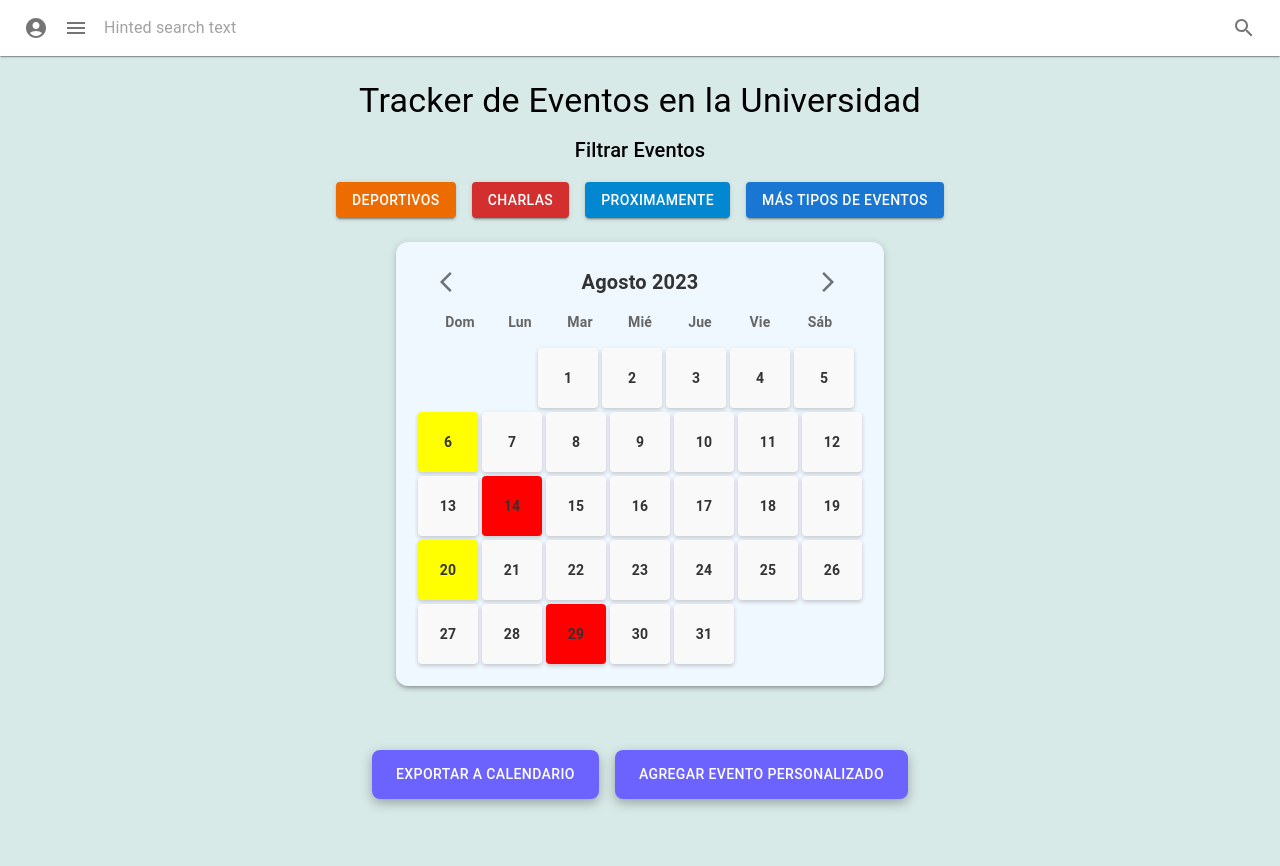
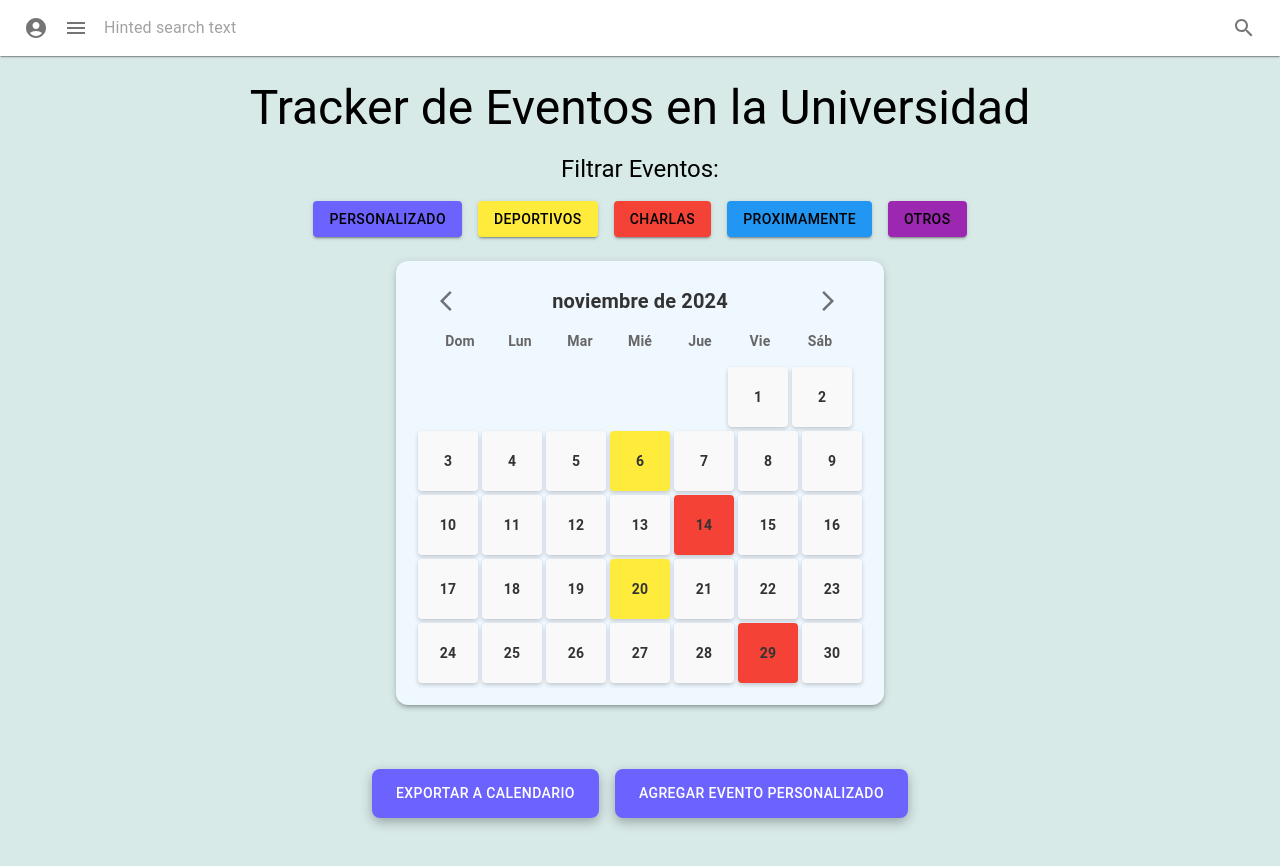
Before and after one commit to Kodamonkey/tracker-universitario, a React (Create React App) app: page / in a window 1280 px wide. Shown: the top 866 px of the page. Built offline with nearby package versions, Linux system fonts and the light colour scheme.

Commit message:
Se mejoran los estilos de los eventos y checklist, y mejores visuales

```diff
--- a/src/App.js
+++ b/src/App.js
@@ -16,42 +16,43 @@ import {
 import ExportButton from "./components/ExportButton";
 import AgregarEvento from "./components/AgregarEvento";
 
+// Inicialmente, los eventos están en `eventos` en lugar de `initialEventos` para poder modificarlos
 const initialEventos = {
-  "2023-08-06": {
+  "2024-11-06": {
     name: "Evento 1",
     type: "Deportivos",
     color: "yellow",
-    date: "2023-08-06",
+    date: "2024-11-06",
     hour: 10,
     minute: 0,
     description: "Evento deportivo en el campus",
     location: "Campo deportivo",
   },
-  "2023-08-14": {
+  "2024-11-14": {
     name: "Evento 2",
     type: "Charlas",
     color: "red",
-    date: "2023-08-14",
+    date: "2024-11-14",
     hour: 14,
     minute: 30,
     description: "Charla de motivación",
     location: "Auditorio",
   },
-  "2023-08-20": {
+  "2024-11-20": {
     name: "Evento 3",
     type: "Deportivos",
     color: "yellow",
-    date: "2023-08-20",
+    date: "2024-11-20",
     hour: 9,
     minute: 0,
     description: "Competencia interuniversitaria",
     location: "Estadio",
   },
-  "2023-08-29": {
+  "2024-11-29": {
     name: "Evento 4",
     type: "Charlas",
     color: "red",
-    date: "2023-08-29",
+    date: "2024-11-29",
     hour: 16,
     minute: 0,
     description: "Conferencia de tecnología",
@@ -60,7 +61,8 @@ const initialEventos = {
 };
 
 function App() {
-  const [visibleEventos, setVisibleEventos] = useState(initialEventos);
+  const [eventos, setEventos] = useState(initialEventos); // Estado para todos los eventos
+  const [visibleEventos, setVisibleEventos] = useState(initialEventos); // Eventos visibles según el filtro
   const [selectedEvent, setSelectedEvent] = useState(null);
   const [openDialog, setOpenDialog] = useState(false);
 
@@ -80,16 +82,29 @@ function App() {
     setOpenDialog(true);
   };
 
-  const handleSaveEvent = (event) => {
-    const dateKey = event.date;
+  const handleSaveEvent = (newEvent) => {
+    const dateKey = newEvent.date;
+
+    // Actualiza el estado `eventos` y `visibleEventos` con el nuevo evento
+    setEventos((prevEvents) => ({
+      ...prevEvents,
+      [dateKey]: {
+        ...newEvent,
+        type: "Personalizado", // Asegurarse de que el tipo sea "Personalizado"
+        color: "blue",
+      },
+    }));
+
     setVisibleEventos((prevEvents) => ({
       ...prevEvents,
       [dateKey]: {
-        ...event,
+        ...newEvent,
         type: "Personalizado",
         color: "blue",
       },
     }));
+
+    setOpenDialog(false); // Cierra el cuadro de diálogo después de guardar el evento
   };
 
   return (
@@ -99,11 +114,11 @@ function App() {
         maxWidth="md"
         sx={{ textAlign: "center", marginTop: 10, paddingBottom: 5 }}
       >
-        <Typography variant="h4" gutterBottom>
+        <Typography variant="h3" gutterBottom>
           Tracker de Eventos en la Universidad
         </Typography>
         <FiltroEventos
-          eventos={initialEventos}
+          eventos={eventos} // Pasa todos los eventos al componente FiltroEventos
           visibleEventos={visibleEventos}
           onFilterChange={handleFilterChange}
         />
@@ -131,13 +146,13 @@ function App() {
               color: "white",
               marginTop: 4,
               padding: "12px 24px",
-              boxShadow: "0px 4px 12px rgba(0, 0, 0, 0.3)", // Sombra para efecto de elevación
-              borderRadius: "8px", // Bordes redondeados
+              boxShadow: "0px 4px 12px rgba(0, 0, 0, 0.3)",
+              borderRadius: "8px",
               transition: "transform 0.2s ease, box-shadow 0.2s ease",
               "&:hover": {
                 backgroundColor: "#5753cc",
-                boxShadow: "0px 6px 16px rgba(0, 0, 0, 0.4)", // Sombra más intensa en hover
-                transform: "translateY(-2px)", // Efecto de elevación al hacer hover
+                boxShadow: "0px 6px 16px rgba(0, 0, 0, 0.4)",
+                transform: "translateY(-2px)",
               },
             }}
           >
--- a/src/components/CalendarioEventos.jsx
+++ b/src/components/CalendarioEventos.jsx
@@ -1,20 +1,54 @@
-import React from "react";
+import React, { useState } from "react";
 import { Paper, Typography, Box, IconButton } from "@mui/material";
 import ArrowBackIosIcon from "@mui/icons-material/ArrowBackIos";
 import ArrowForwardIosIcon from "@mui/icons-material/ArrowForwardIos";
 
+// Definimos los colores para cada tipo de evento
+const eventColors = {
+  Personalizado: "#6c63ff", // Morado
+  Deportivos: "#ffeb3b", // Amarillo
+  Charlas: "#f44336", // Rojo
+  Proximamente: "#2196f3", // Azul
+  Otros: "#9c27b0", // Púrpura
+};
+
 const CalendarioEventos = ({ eventos, onEventClick }) => {
   const diasDeLaSemana = ["Dom", "Lun", "Mar", "Mié", "Jue", "Vie", "Sáb"];
-  const mes = "Agosto";
-  const año = "2023";
   const cellSize = 60;
 
+  const [mes, setMes] = useState(10); // 7 para agosto (enero = 0)
+  const [año, setAño] = useState(2024);
+
+  // Obtener el primer día del mes actual y el número total de días en el mes
+  const primerDiaDeLaSemana = new Date(año, mes, 1).getDay();
+  const totalDias = new Date(año, mes + 1, 0).getDate();
+
+  // Función para cambiar al mes anterior
+  const handlePrevMonth = () => {
+    if (mes === 0) {
+      setMes(11);
+      setAño((prevAño) => prevAño - 1);
+    } else {
+      setMes((prevMes) => prevMes - 1);
+    }
+  };
+
+  // Función para cambiar al mes siguiente
+  const handleNextMonth = () => {
+    if (mes === 11) {
+      setMes(0);
+      setAño((prevAño) => prevAño + 1);
+    } else {
+      setMes((prevMes) => prevMes + 1);
+    }
+  };
+
+  // Renderizar el calendario
   const renderCalendar = () => {
-    const totalDias = 31;
     const calendario = [];
     let semana = [];
-    const primerDiaDeLaSemana = 2;
 
+    // Llenar los días vacíos al principio de la primera semana
     for (let i = 0; i < primerDiaDeLaSemana; i++) {
       semana.push(
         <div
@@ -24,10 +58,15 @@ const CalendarioEventos = ({ eventos, onEventClick }) => {
       );
     }
 
+    // Renderizar los días del mes
     for (let day = 1; day <= totalDias; day++) {
-      const dateKey = `2023-08-${String(day).padStart(2, "0")}`;
+      const dateKey = `${año}-${String(mes + 1).padStart(2, "0")}-${String(
+        day
+      ).padStart(2, "0")}`;
       const event = eventos[dateKey];
-      let bgColor = event ? event.color : "#f9f9f9";
+      const bgColor = event
+        ? eventColors[event.type] || event.color
+        : "#f9f9f9";
 
       semana.push(
         <Paper
@@ -57,9 +96,13 @@ const CalendarioEventos = ({ eventos, onEventClick }) => {
         </Paper>
       );
 
+      // Al completar una semana, agregarla al calendario y vaciar la fila
       if (semana.length === 7) {
         calendario.push(
-          <div key={`week-${calendario.length}`} style={{ display: "flex" }}>
+          <div
+            key={`week-${calendario.length}`}
+            style={{ display: "flex", justifyContent: "center" }}
+          >
             {semana}
           </div>
         );
@@ -67,9 +110,13 @@ const CalendarioEventos = ({ eventos, onEventClick }) => {
       }
     }
 
+    // Agregar la última semana si está incompleta
     if (semana.length > 0) {
       calendario.push(
-        <div key={`week-${calendario.length}`} style={{ display: "flex" }}>
+        <div
+          key={`week-${calendario.length}`}
+          style={{ display: "flex", justifyContent: "center" }}
+        >
           {semana}
         </div>
       );
@@ -99,13 +146,16 @@ const CalendarioEventos = ({ eventos, onEventClick }) => {
           padding: "0 16px",
         }}
       >
-        <IconButton>
+        <IconButton onClick={handlePrevMonth}>
           <ArrowBackIosIcon />
         </IconButton>
         <Typography variant="h6" fontWeight="bold" color="#333">
-          {mes} {año}
+          {new Date(año, mes).toLocaleString("es-ES", {
+            month: "long",
+            year: "numeric",
+          })}
         </Typography>
-        <IconButton>
+        <IconButton onClick={handleNextMonth}>
           <ArrowForwardIosIcon />
         </IconButton>
       </Box>
--- a/src/components/FiltroEventos.jsx
+++ b/src/components/FiltroEventos.jsx
@@ -1,3 +1,4 @@
+// FiltroEventos.jsx
 import React, { useState } from "react";
 import {
   Box,
@@ -18,7 +19,15 @@ const FiltroEventos = ({ eventos, visibleEventos, onFilterChange }) => {
   const [checklistItems, setChecklistItems] = useState([]);
   const [showChecklist, setShowChecklist] = useState(false);
 
-  // Maneja el cambio de visibilidad para cada evento en el checklist
+  // Define los colores para cada tipo de evento
+  const eventColors = {
+    Personalizado: "#6c63ff", // Color morado para eventos personalizados
+    Deportivos: "#ffeb3b", // Amarillo
+    Charlas: "#f44336", // Rojo
+    Proximamente: "#2196f3", // Azul
+    Otros: "#9c27b0", // Púrpura
+  };
+
   const handleCheckboxChange = (eventKey) => {
     const updatedEventos = { ...visibleEventos };
     if (updatedEventos[eventKey]) {
@@ -29,7 +38,6 @@ const FiltroEventos = ({ eventos, visibleEventos, onFilterChange }) => {
     onFilterChange(updatedEventos);
   };
 
-  // Maneja el filtrado por tipo de evento, alternando la visibilidad
   const handleFilterClick = (filter) => {
     if (selectedFilter === filter) {
       setSelectedFilter(null);
@@ -46,43 +54,33 @@ const FiltroEventos = ({ eventos, visibleEventos, onFilterChange }) => {
 
   return (
     <Box sx={{ position: "relative", width: "100%", marginBottom: 3 }}>
-      <Typography variant="h6" sx={{ marginBottom: 2 }}>
-        Filtrar Eventos
+      <Typography variant="h5" sx={{ marginBottom: 2 }}>
+        Filtrar Eventos:
       </Typography>
+
       {/* Botones de Filtro */}
       <Stack
         direction="row"
         spacing={2}
         sx={{ marginBottom: 3, justifyContent: "center" }}
       >
-        <Button
-          variant="contained"
-          color="warning"
-          onClick={() => handleFilterClick("Deportivos")}
-        >
-          Deportivos
-        </Button>
-        <Button
-          variant="contained"
-          color="error"
-          onClick={() => handleFilterClick("Charlas")}
-        >
-          Charlas
-        </Button>
-        <Button
-          variant="contained"
-          color="info"
-          onClick={() => handleFilterClick("Proximamente")}
-        >
-          Proximamente
-        </Button>
-        <Button
-          variant="contained"
-          color="primary"
-          onClick={() => handleFilterClick("Otros")}
-        >
-          Más tipos de eventos
-        </Button>
+        {Object.keys(eventColors).map((type) => (
+          <Button
+            key={type}
+            variant="contained"
+            onClick={() => handleFilterClick(type)}
+            sx={{
+              backgroundColor: eventColors[type],
+              color: "#000000",
+              "&:hover": {
+                backgroundColor: eventColors[type],
+                opacity: 0.8,
+              },
+            }}
+          >
+            {type}
+          </Button>
+        ))}
       </Stack>
 
       {/* Cuadro flotante de checklist de eventos */}
@@ -91,23 +89,23 @@ const FiltroEventos = ({ eventos, visibleEventos, onFilterChange }) => {
           elevation={4}
           sx={{
             position: "absolute",
-            top: "300px", // Ajusta este valor para controlar la posición vertical
-            left: "-120px", // Ajusta este valor para controlar la posición horizontal
+            top: "300px",
+            left: "-120px",
             width: 250,
             padding: 2,
-            backgroundColor: "#f0f4ff", // Color de fondo personalizado
+            backgroundColor: "#f0f4ff",
             borderRadius: "12px",
-            boxShadow: "0px 4px 12px rgba(0, 0, 0, 0.1)", // Sombra para hacerlo más atractivo
-            zIndex: 1000, // Asegura que esté sobre otros elementos
+            boxShadow: "0px 4px 12px rgba(0, 0, 0, 0.1)",
+            zIndex: 1000,
           }}
         >
           <Typography
             variant="h6"
             sx={{ textAlign: "center", marginBottom: 1 }}
           >
-            {selectedFilter} Eventos
+            {selectedFilter}
           </Typography>
-          <Divider sx={{ marginBottom: 2 }} /> {/* Línea de separación */}
+          <Divider sx={{ marginBottom: 2 }} />
           <List>
             {checklistItems.map(([key, event], index) => (
               <ListItem key={index} disablePadding>
@@ -116,7 +114,7 @@ const FiltroEventos = ({ eventos, visibleEventos, onFilterChange }) => {
                     edge="start"
                     checked={!!visibleEventos[key]}
                     onChange={() => handleCheckboxChange(key)}
-                    sx={{ color: event.color || "primary.main" }}
+                    sx={{ color: eventColors[event.type] || "primary.main" }}
                   />
                 </ListItemIcon>
                 <ListItemText primary={event.name} />
```
